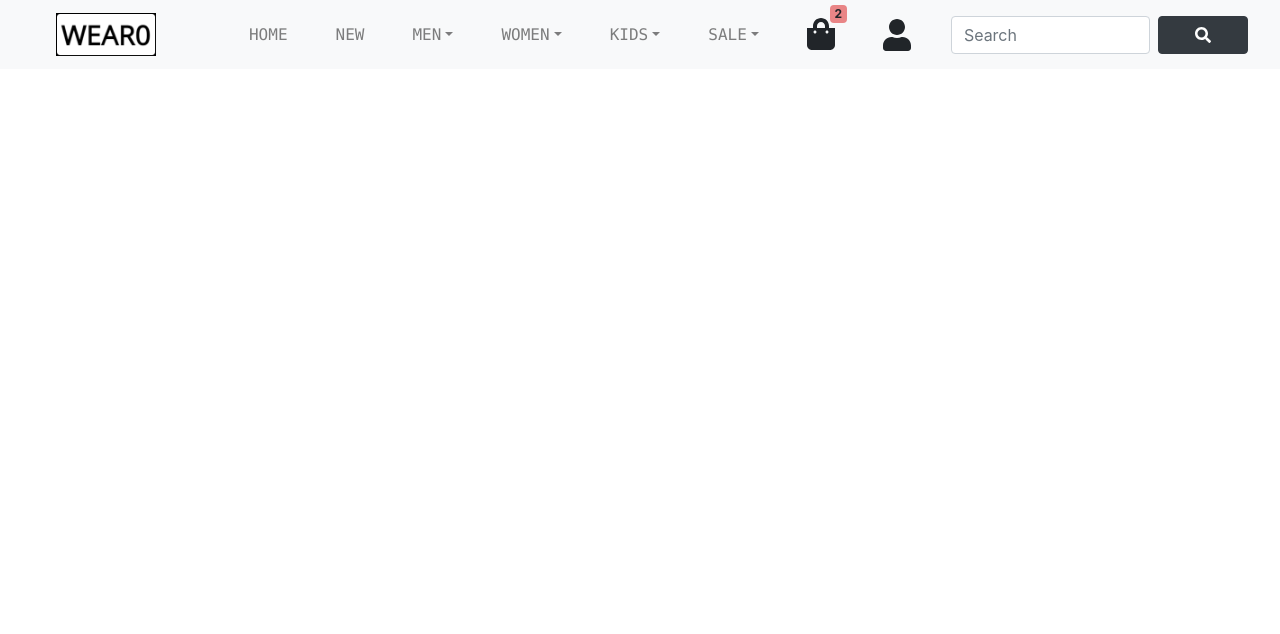
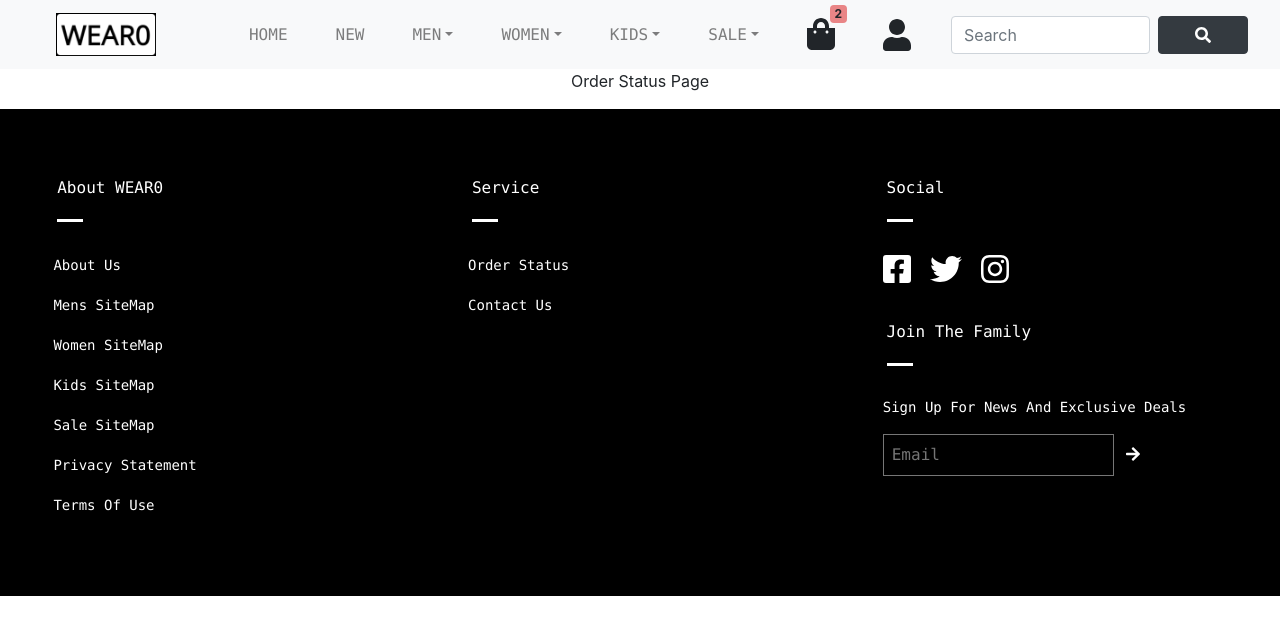
Before and after one commit to Assume5/wear0, a React (Create React App) app: page /orderstatus in a window 1280 px wide. Shown: the top 634 px of the page. Built offline with nearby package versions, Linux system fonts and the light colour scheme.

Commit message:
Added Footer and 404 page.

```diff
--- a/package.json
+++ b/package.json
@@ -4,6 +4,7 @@
   "private": true,
   "dependencies": {
     "@fortawesome/fontawesome-svg-core": "^1.2.35",
+    "@fortawesome/free-brands-svg-icons": "^5.15.3",
     "@fortawesome/free-solid-svg-icons": "^5.15.3",
     "@fortawesome/react-fontawesome": "^0.1.14",
     "@testing-library/jest-dom": "^5.12.0",
@@ -11,6 +12,7 @@
     "@testing-library/user-event": "^12.8.3",
     "bootstrap": "^4.6.0",
     "mdbreact": "^5.0.2",
+    "node-sass": "^6.0.1",
     "react": "^17.0.2",
     "react-animated-css": "^1.2.1",
     "react-animations": "^1.0.0",
--- a/src/App.js
+++ b/src/App.js
@@ -24,6 +24,9 @@ import BackgroundAccount from './components/Account/BackgroundAccount/Background
 import Cart from './components/Cart/Cart'
 import ProductDetails from './components/ProductDetails/ProductDetails'
 import Checkout from './components/Checkout/Checkout'
+import OrderStatus from './components/OrderStatus/OrderStatus'
+import Footer from './components/Footer/Footer'
+import NotFound from './components/NotFound/NotFound';
 class App extends React.Component {
   constructor(){
     super()
@@ -73,8 +76,11 @@ class App extends React.Component {
                  <Route path='/cart' component={()=><Cart user={this.state.user}/>}/>
                  <Route path='/productdetails' component={()=><ProductDetails user={this.state.user}/>}/>
                  <Route path='/checkout' component={()=><Checkout user={this.state.user}/>}/>
+                 <Route path='/orderstatus' component={()=><OrderStatus/>}/>
+                 <Route component={NotFound} />
           </Switch>
         </BrowserRouter>
+        <Footer/>
       </div>
     );
   }
--- a/src/components/Checkout/Checkout.js
+++ b/src/components/Checkout/Checkout.js
@@ -196,7 +196,17 @@ class Checkout extends React.Component{
         if(allFilled){
             this.setState({step:step})
         }
-
+        if(this.state.paymentInfo["cn"]!==""){
+            this.setState({step:'UserPaymentInfo'},()=>{
+            const paymentInfo=this.state.paymentInfo
+            if(this.state.step==='UserPaymentInfo'){
+                Object.keys(paymentInfo).map((id,i)=>{
+                    if(paymentInfo.value!=="")
+                    return document.getElementById(id).value=paymentInfo[id]
+                })
+            }
+        })
+        }
     }
 
 
--- /dev/null
+++ b/src/components/Footer/Footer.js
@@ -0,0 +1,55 @@
+import React from 'react'
+import './Footer.scss'
+import { FontAwesomeIcon } from '@fortawesome/react-fontawesome';
+import {  faFacebookSquare , faTwitter, faInstagram } from '@fortawesome/free-brands-svg-icons';
+import { faArrowRight } from '@fortawesome/free-solid-svg-icons'
+function footer(){
+    return(
+        <div className="footer">
+            <div className="row">
+                <div className="col">
+                    <p className="f5 title">About WEAR0</p>
+                    <p><a href="/page/about-us" className="f6">About Us</a></p>
+                    <p><a href="/page/mens-sitemap" className="f6">Mens SiteMap</a></p>
+                    <p><a href="/page/women-sitemap" className="f6">Women SiteMap</a></p>
+                    <p><a href="/page/kids-sitemap" className="f6">Kids SiteMap</a></p>
+                    <p><a href="/page/sale-sitemap" className="f6">Sale SiteMap</a></p>
+                    <p><a href="/page/privacy-statement" className="f6">Privacy Statement</a></p>
+                    <p><a href="/page/terms-of-use" className="f6">Terms Of Use</a></p>
+                </div>
+                <div className="col">
+                    <p className="f5 title">Service</p>
+                    <p><a href="/service/order-status" className="f6">Order Status</a></p>
+                    <p><a href="/service/contact-us" className="f6">Contact Us</a></p>
+                </div>
+
+                <div className="col">
+                    <p className="f5 title">Social</p>
+                    <div className="social">
+                        <a href="#"><FontAwesomeIcon className="FontAwesomeIcon" icon={faFacebookSquare} size="2x"/></a>
+                        <a href="#"><FontAwesomeIcon className="FontAwesomeIcon" icon={faTwitter} size="2x"/></a>
+                        <a href="#"><FontAwesomeIcon className="FontAwesomeIcon" icon={faInstagram} size="2x"/></a>
+                    </div>
+                    <br/>
+                    <div className="newsletter">
+                        <p className="f5 title">Join The Family</p>
+                        <p className="f6">Sign Up For News And Exclusive Deals</p>
+                        <div className="mt3 black-025 newsletter-button">
+                        <input
+                            className="pa2 input-reset ba bg-transparent hover-bg-white hover-white w-60 white"
+                            type="email"
+                            name="email-address"
+                            id="email-address"
+                            placeholder="Email"
+                        />
+                        <button className="pa2 input-reset ba bg-transparent hover-bg-white hover-white w-10 white"><FontAwesomeIcon className="FontAwesomeIcon" icon={faArrowRight}/></button>
+                        </div>
+                    </div>
+
+
+                </div>
+            </div>
+        </div>
+    )
+}
+export default footer
--- /dev/null
+++ b/src/components/Footer/Footer.scss
@@ -0,0 +1,97 @@
+$mainColor: white;
+$backgroundColor: black;
+.footer{
+    font-family: source-code-pro, Menlo, Monaco, Consolas, 'Courier New',
+    monospace;
+    background-color: $backgroundColor;
+
+    p{
+        color: $mainColor;
+    }
+
+    .row{
+        display: flex;
+        flex-wrap: wrap;
+        margin-left: 3%;
+
+    }
+
+    .col{
+        text-align: justify;
+        margin-top: 5%;
+        flex: 0 0 33%;
+        max-width: 33%;
+        margin-bottom: 5%;
+
+
+        .title{
+            padding-bottom: 1.25rem;
+            margin-bottom: 3%;
+        }
+
+        .title::after {
+            content: '';
+            border-bottom: 3px solid $mainColor;
+            width: 26px;
+            display: block;
+            margin-top: 5%;
+        }
+
+        a{
+            color:$mainColor;
+            position: relative;
+            color: $mainColor;
+            text-decoration: none;
+            margin-bottom: 1%;
+        }
+
+        a:hover{
+            color: $mainColor;
+        }
+
+        a::before {
+          content: "";
+          position: absolute;
+          width: 100%;
+          height: 2px;
+          bottom: 0;
+          left: 0;
+          background-color: $mainColor;
+          visibility: hidden;
+          transform: scaleX(0);
+          transition: all 0.3s ease-in-out 0s;
+        }
+
+        a:hover::before {
+          visibility: visible;
+          transform: scaleX(1);
+        }
+
+        .social{
+            display: flex;
+            flex-wrap: wrap;
+            a{
+                margin-right: 5% ;
+            }
+        }
+    }
+
+    .newsletter-button{
+        display: flex;
+    }
+    @media (max-width: "800px"){
+        .col{
+            flex: 0 0 50%;
+            max-width: 100%;
+        }
+        .newsletter-button{
+           button{
+               width:25%
+           }
+           input{
+               width:80%
+           }
+        }
+    }
+
+}
--- /dev/null
+++ b/src/components/NotFound/NotFound.js
@@ -0,0 +1,16 @@
+import Background from "../Background/Background"
+import './NotFound.scss'
+import {Button} from 'react-bootstrap';
+export default function NotFound(){
+    return(
+        <div className="not-found">
+            <div>
+                <h5 className="f4">
+                    Page Not Found
+                </h5>
+                <p className="f6">The page you requested does not exist. Click below to continue shopping.</p>
+                <Button size="md" variant="dark" className="shadow-5 grow br3 w-50" href="/">Continue Shopping</Button>
+            </div>
+        </div>
+    )
+}
--- /dev/null
+++ b/src/components/NotFound/NotFound.scss
@@ -0,0 +1,18 @@
+.not-found{
+    max-width: 100vw;
+    min-width: 100vw;
+    min-height: 100vh;
+    background-size: 100% 100%;
+    background-repeat: no-repeat;
+    position: relative;
+    background-color: #201d37;
+    display: flex;
+    font-family: source-code-pro, Menlo, Monaco, Consolas, 'Courier New',
+    monospace;
+    flex-direction: row;
+    align-items: center;
+    justify-content: center;
+    resize: both;
+    color:white
+    /* visibility: hidden; */
+}
--- /dev/null
+++ b/src/components/OrderStatus/OrderStatus.js
@@ -0,0 +1,9 @@
+import React from 'react'
+function OrderStatus(){
+    return(
+        <div>
+            <p>Order Status Page</p>
+        </div>
+    )
+}
+export default OrderStatus
```
Also changed, not shown: src/components/OrderStatus/OrderStatus.sass (added), 1 other file (tests, documents, lock files or other folders).
